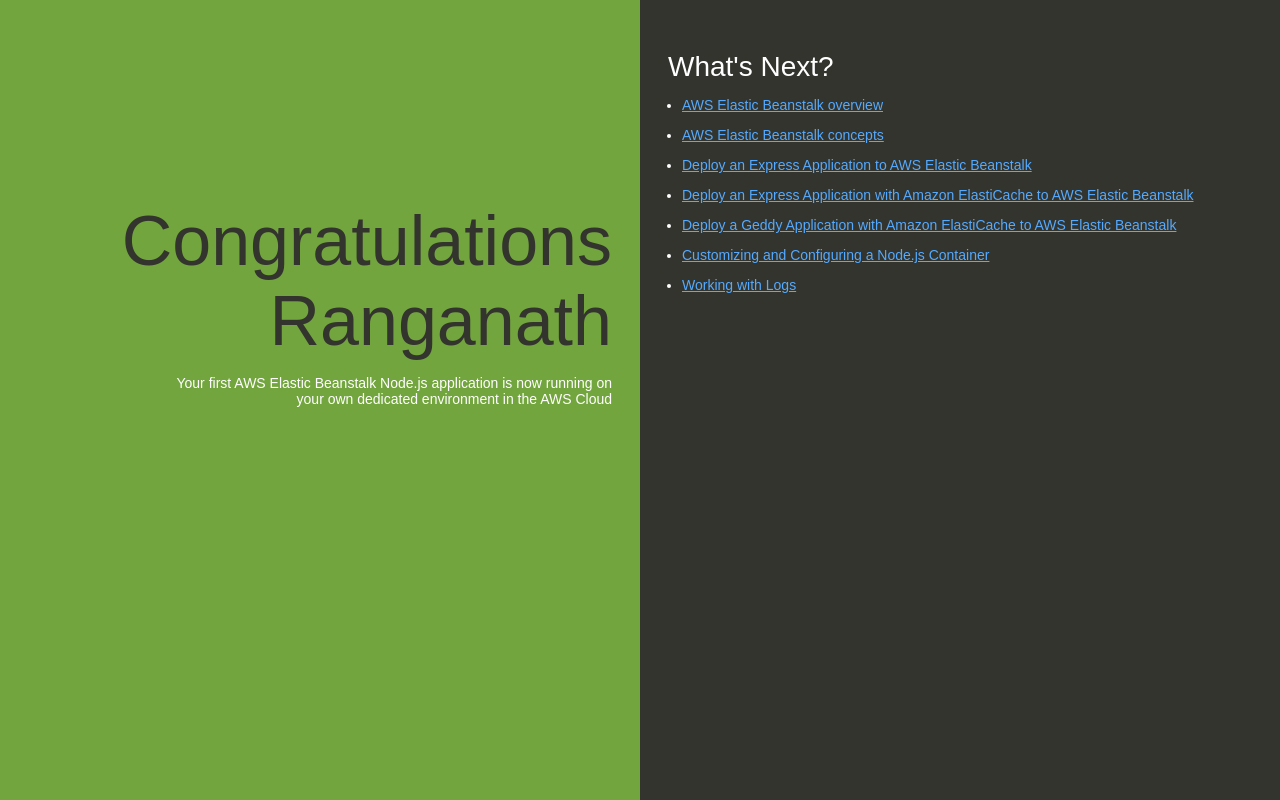
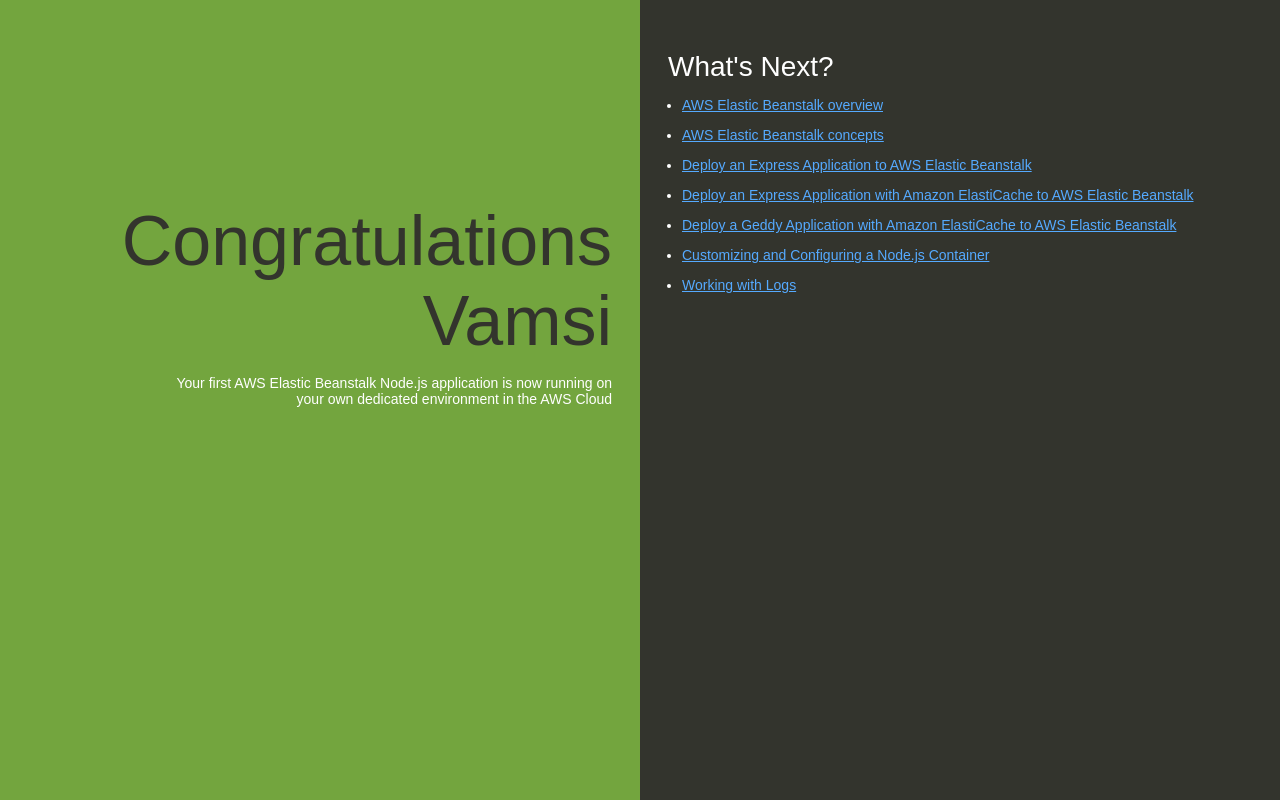
Before and after one commit to ranganath111/beanstalk-sample, a website: page index.html in a window 1280 px wide. Drawn offline with Linux system fonts and the light colour scheme.

Commit message:
Changing index file

```diff
--- a/index.html
+++ b/index.html
@@ -74,7 +74,7 @@
   </head>
   <body>
     <div class="textColumn">
-      <h1>Congratulations Ranganath</h1>
+      <h1>Congratulations Vamsi</h1>
       <p>Your first AWS Elastic Beanstalk Node.js application is now running on your own dedicated environment in the AWS Cloud</p>
     </div>
     <div class="linksColumn">
```
